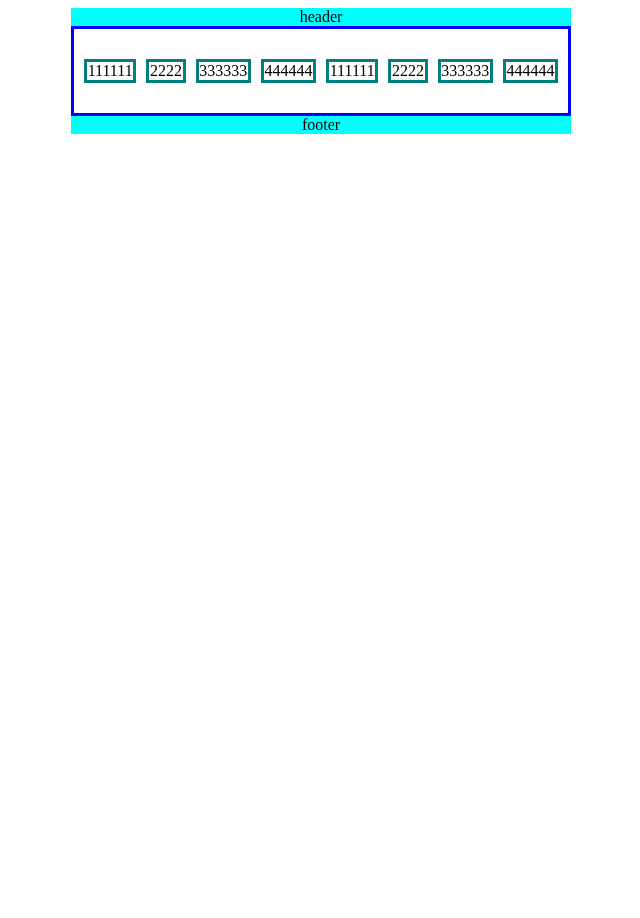
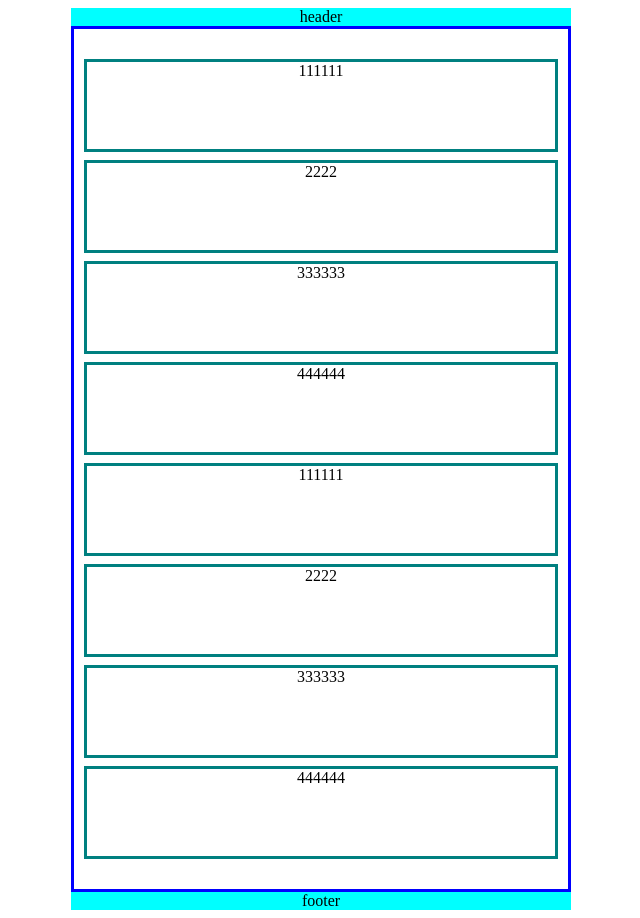
Before and after one commit to ArinaGilm/house-food, a plain HTML site: page index.html in a window 1280 px wide. Shown: the whole page, without its empty margins (319-959 px from the left). Before the commit the page ends 800 px from the top, so only its background shows below. Drawn offline with Linux system fonts and the light colour scheme.

```diff
--- a/style.css
+++ b/style.css
@@ -15,18 +15,20 @@ border:  3px solid blue;
 flex-direction: row;
 gap: 8px 10px;
 flex-wrap: wrap;
+height: 100vh;
+flex-direction: column;
 
 
 }
 .card-dishes {
 border:  3px solid teal;
-/* увелич */
+/* увелич
 flex-shrink: 1;
-/* уменьш */
+/* уменьш
 flex-grow: 1;
-/* размер */
+/* размер
 flex-basis: 20%;
 /*flex: 0 1 200px*/
-flex-direction: column;
 flex: 1 0 auto;
+
 }
```
